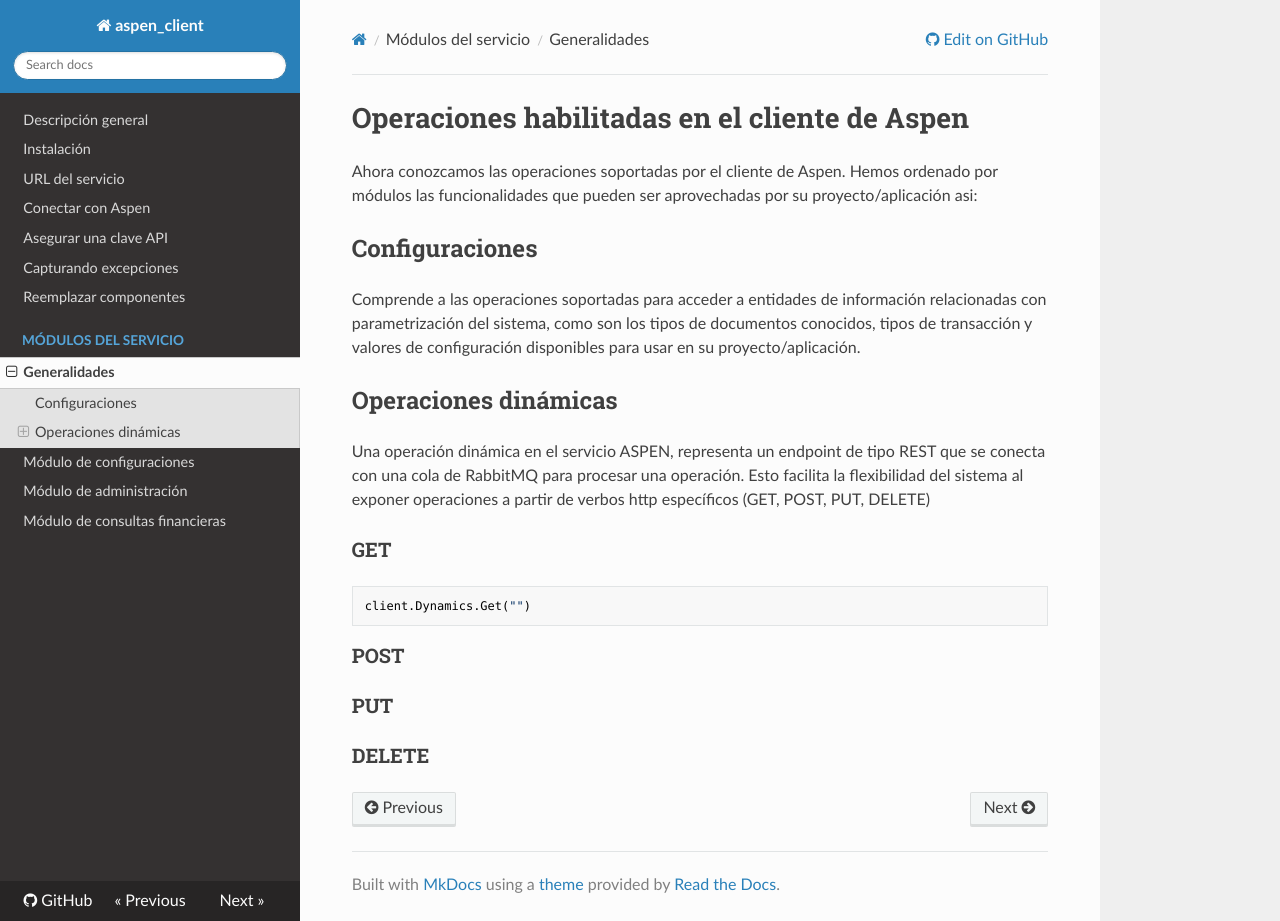
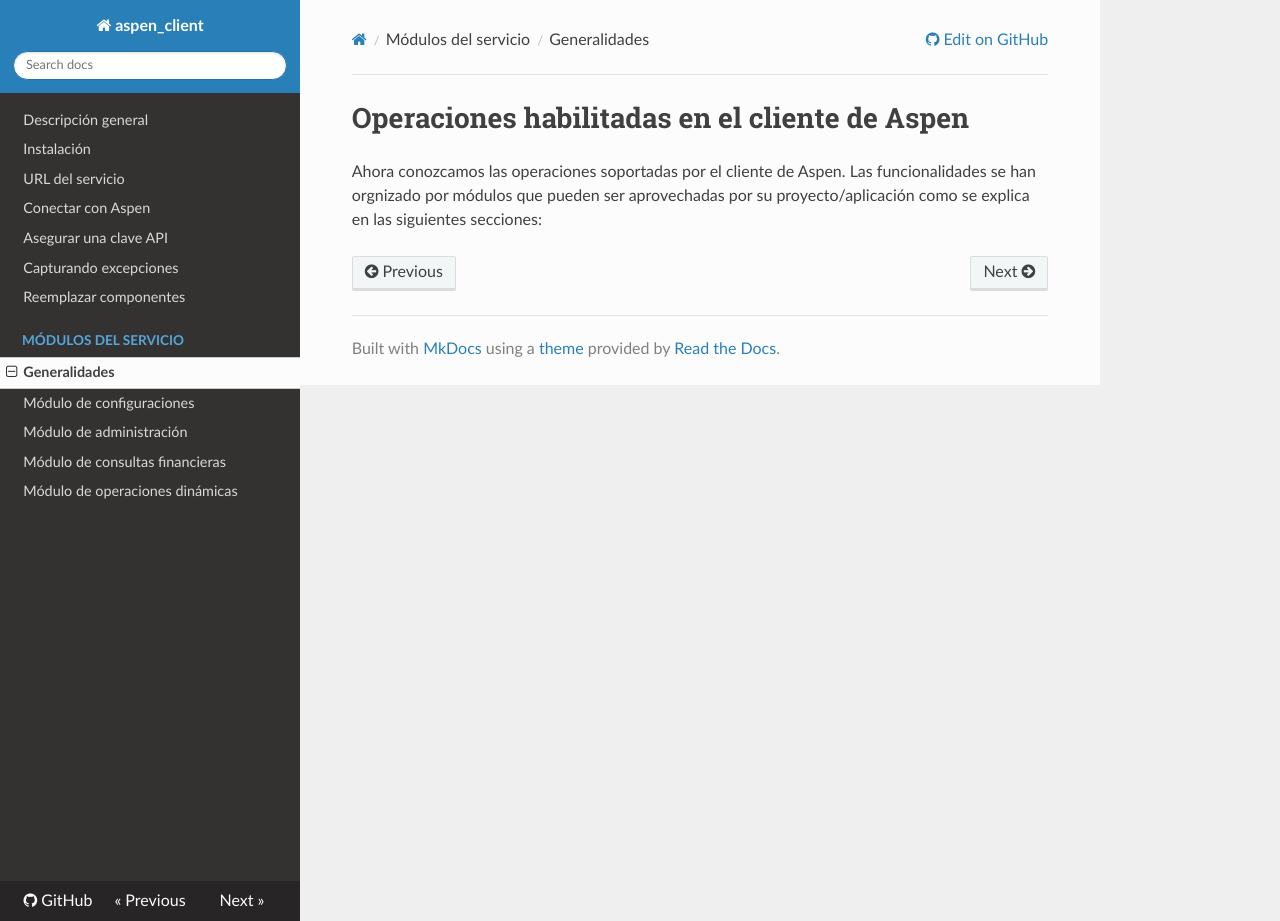
Before and after one commit to RD-Processa/Everco.Services.Aspen.Client.Docs, an MkDocs documentation site: the page built from docs/ModulesAndFeatures.md, in a window 1280 px wide and 921 px high. Built offline with MkDocs 1.6.1, drawn with Linux system fonts in a browser that asks for light colours; nearby versions of some CDN libraries; old or Windows-style settings are respelled for this version of MkDocs.

Commit message:
DOcs DynamicsModule

````diff
--- a/docs/ModulesAndFeatures.md
+++ b/docs/ModulesAndFeatures.md
@@ -1,28 +1,3 @@
 # Operaciones habilitadas en el cliente de Aspen
 
-Ahora conozcamos las operaciones soportadas por el cliente de Aspen. Hemos ordenado por módulos las funcionalidades que pueden ser aprovechadas por su proyecto/aplicación asi:
-
-## Configuraciones
-
-Comprende a las operaciones soportadas para acceder a entidades de información relacionadas con parametrización del sistema, como son los tipos de documentos conocidos, tipos de transacción y valores de configuración disponibles para usar en su proyecto/aplicación.
-
-
-
-
-
-
-## Operaciones dinámicas
-
-Una operación dinámica en el servicio ASPEN, representa un endpoint de tipo REST que se conecta con una cola de RabbitMQ para procesar una operación. Esto facilita la flexibilidad del sistema al exponer operaciones a partir de verbos http específicos (GET, POST, PUT, DELETE)
-
-### GET
-
-```c#
-client.Dynamics.Get("")
-```
-
-### POST
-
-### PUT
-
-### DELETE
+Ahora conozcamos las operaciones soportadas por el cliente de Aspen. Las funcionalidades se han orgnizado por módulos que pueden ser aprovechadas por su proyecto/aplicación como se explica en las siguientes secciones:
--- a/mkdocs.yml
+++ b/mkdocs.yml
@@ -16,3 +16,4 @@ pages:
   - Módulo de configuraciones: SettingsModule.md
   - Módulo de administración: ManagementModule.md
   - Módulo de consultas financieras: InquiriesModule.md
+  - Módulo de operaciones dinámicas: DynamicsModule.md
````
Also changed, not shown: docs/DynamicsModule.md (added, +15 -0 lines).
